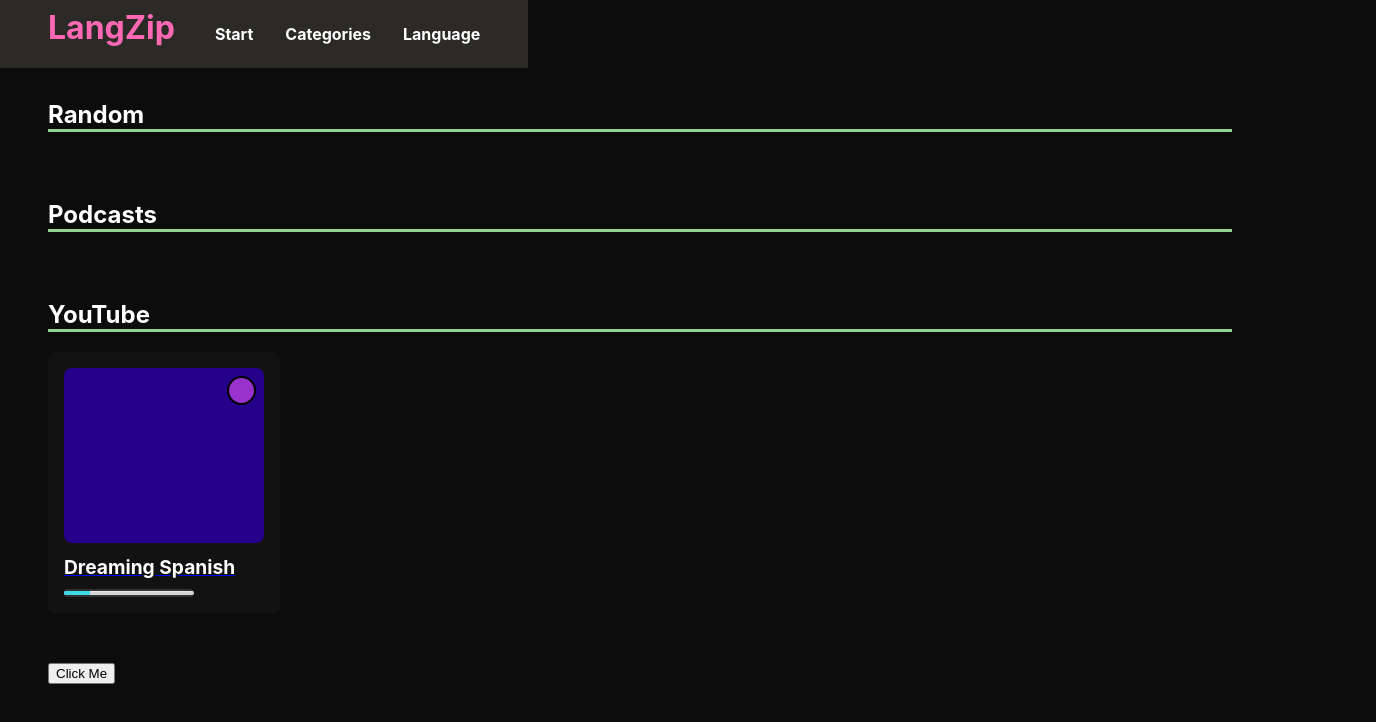
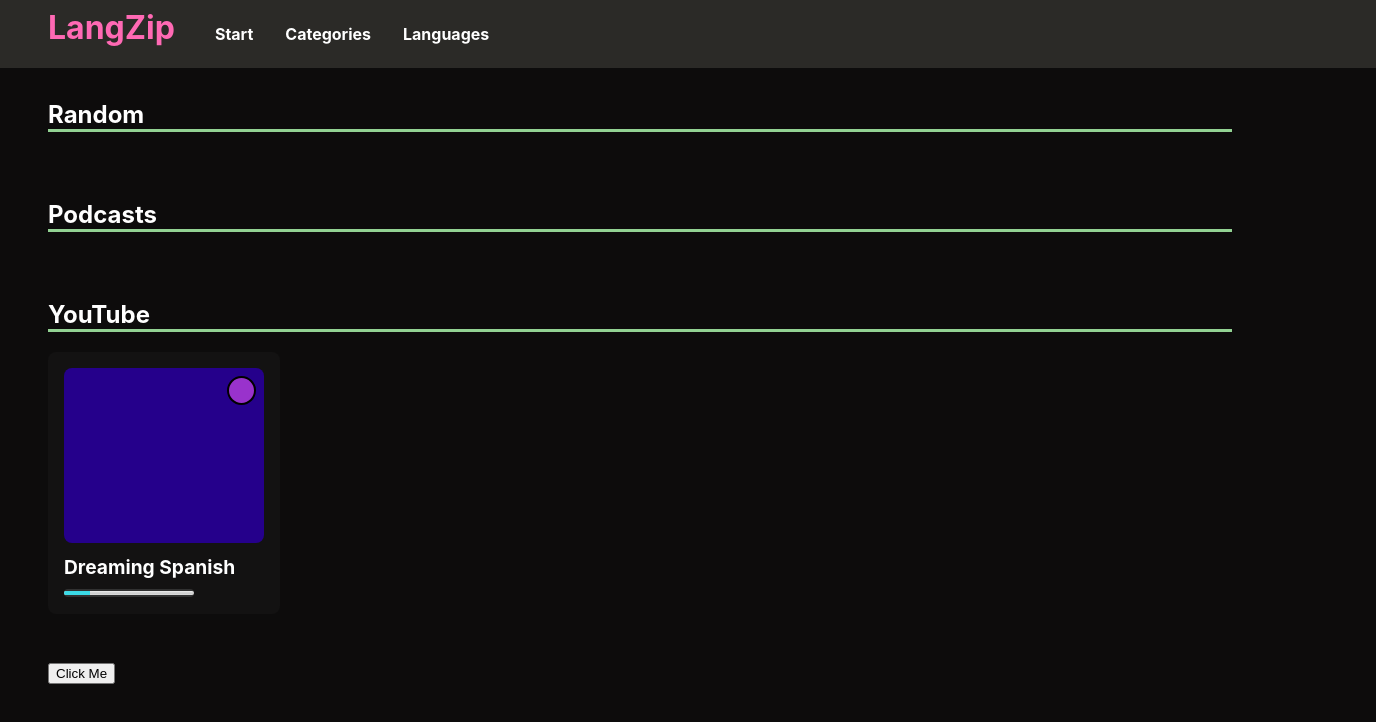
Before and after one commit to NChesser/lang-zip, a React (Create React App) app: page / in a window 1280 px wide. Shown: the top 722 px of the page, 1376 px wide, since content can reach past the window. Built offline with nearby package versions, Linux system fonts and the light colour scheme.

Commit message:
Navigation Improvements

```diff
--- a/src/App.tsx
+++ b/src/App.tsx
@@ -34,7 +34,6 @@ function App() {
 	return (
 		<div>
 			<Toolbar>
-
 				<header className="primary-header flex">
 					<div className="primary-logo">
 						<h1 className="primary-title disable-gutters">
@@ -51,9 +50,7 @@ function App() {
 								<Link to='/categories'>Categories</Link>
 							</li>
 							<li>
-								<a href="google.com">
-									Language
-								</a>
+								<Link to='/languages'>Languages</Link>
 							</li>
 						</ul>
 					</nav>
--- a/src/assets/styles/layout.css
+++ b/src/assets/styles/layout.css
@@ -222,7 +222,9 @@ meter[value="5"]::-moz-meter-bar {
     padding-left: 3rem;
     padding-right: 3rem;
     display: inline-flex;
-    width: min(var(100% - 6rem));
+    /* width: min(var(100% - 6rem)); */
+    width: 100%;
+    overflow: hidden;
     background-color: #2b2a27;
 }
 
--- a/src/components/layout/Card.tsx
+++ b/src/components/layout/Card.tsx
@@ -3,10 +3,13 @@
 */
 
 // Routing
-import { Link } from "react-router-dom";
+import { useNavigate, Routes, Route } from "react-router-dom";
 
 // Helper Modules
 import { sample, random } from 'lodash';
+
+// Components
+import CardItem from "../../pages/home/CardItem";
 
 // Constants
 const colorClasses = ['youtube', 'netflix', 'spotify', 'podcast', 'book'];
@@ -16,13 +19,15 @@ const Card = ({ ...props }: CardProps) => {
     // Props
     const { title, type } = props;
 
+    // Navigate
+    const navigate = useNavigate();
+
     // Functions
     const difficultyLevel = random(1, 5);
 
 
     return (
-        <Link to={`/${type}/${title}`}>
-            <div className='card'>
+        <div className='card' onClick={() => navigate(`/${type}/${title}`)}>
             <div className='card-image grid'>
                 <div className={"card-icon circle " + sample(colorClasses)} />
                 <div className='card-overlay' />
@@ -37,10 +42,8 @@ const Card = ({ ...props }: CardProps) => {
                             {tag}
                         </p>
                     )} */}
-
             </div>
         </div>
-        </Link>
     )
 };
 
--- a/src/global/types.d.ts
+++ b/src/global/types.d.ts
@@ -10,6 +10,10 @@ type CardProps = {
     description?: String,
     tags?: Array<String>,
     type?: String,
+};
+
+type CardItemDisplayProps = {
+    title: String
 };
 
 type CategoryProps = {
--- /dev/null
+++ b/src/pages/home/CardItem.tsx
@@ -0,0 +1,22 @@
+/*
+    About: Card Page Item
+*/
+
+
+const CardItem = ({ ...props }: CardItemDisplayProps) => {
+    // Props
+    const { title } = props;
+
+    const description = "Hello World";
+    const difficulty = "super-beginner";
+
+    return (
+        <div className="container">
+            <h2>{title}</h2>
+            <h4>{difficulty}</h4>
+            <p>{description}</p>
+        </div>
+    )
+};
+
+export default CardItem;
--- a/src/pages/home/Category.tsx
+++ b/src/pages/home/Category.tsx
@@ -5,6 +5,7 @@
 // Components
 import Card from '../../components/layout/Card';
 import CategoryTitle from '../../components/general/CategoryTitle';
+
 
 // Components
 const Category = ({ category, items }: CategoryProps) => {
```
Lines whose indentation alone changed are shown as unchanged.
